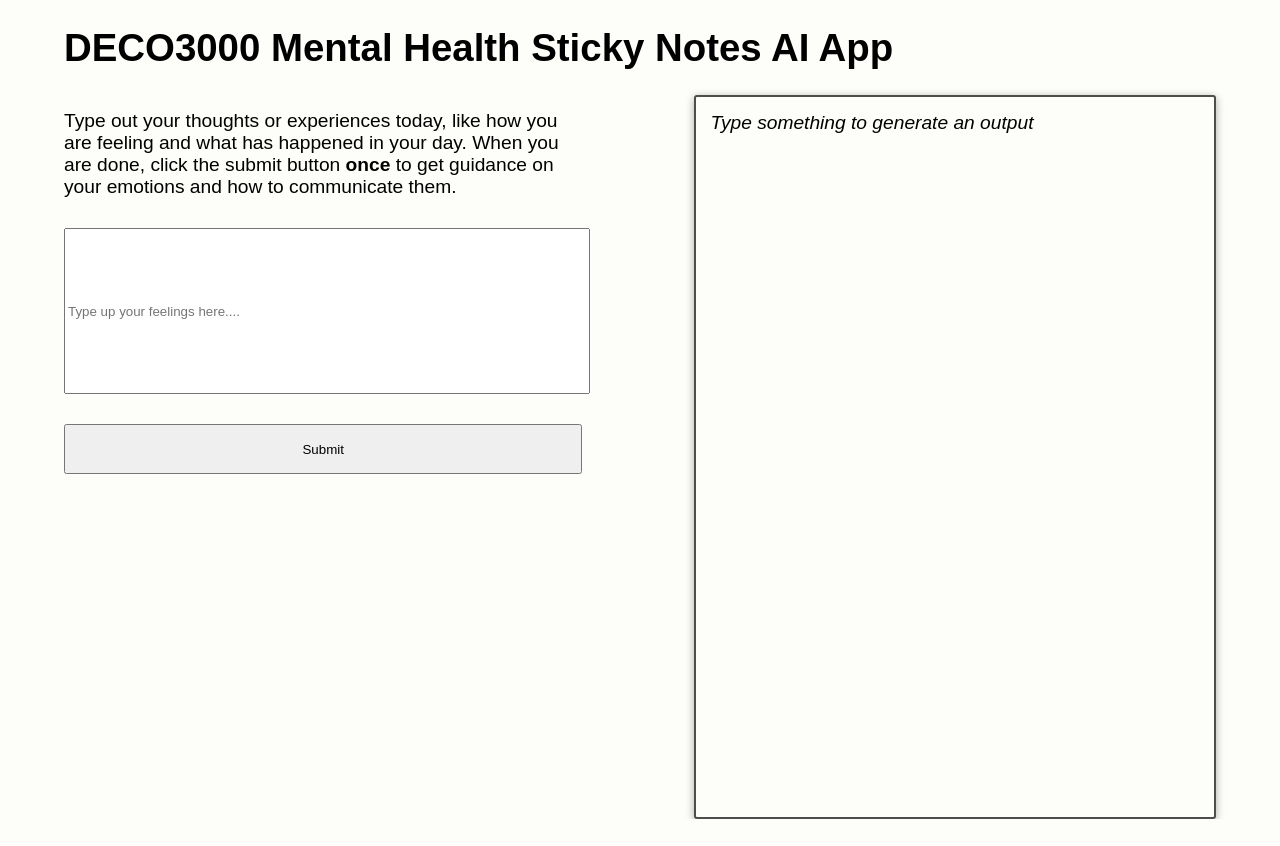
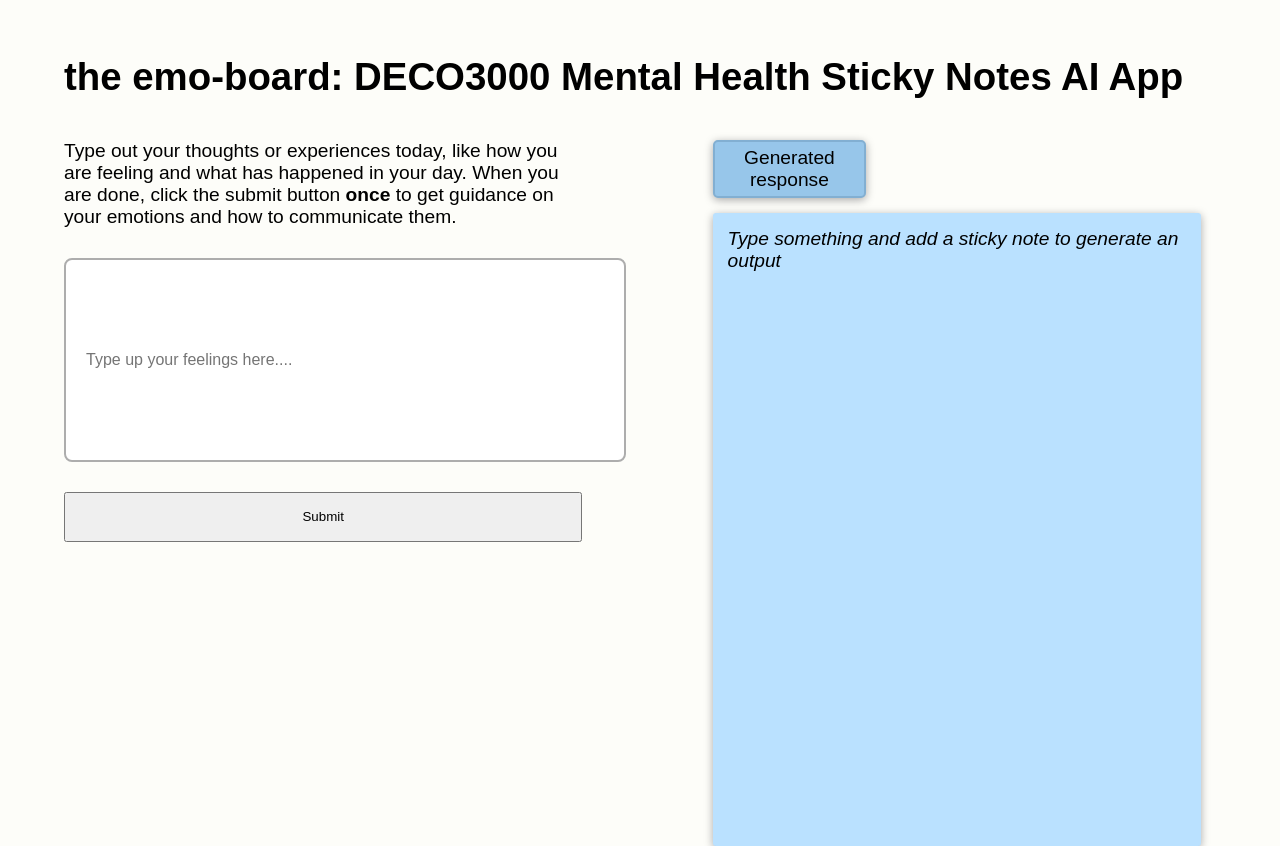
Before and after one commit to vawklee/DECO3000_Prototype, a Flask app: page / in a window 1280 px wide. Before the commit the page ends 819 px from the top, so only its background shows below. Run offline with Flask 3, Linux system fonts and the light colour scheme.

Commit message:
WIP styling

```diff
--- a/templates/index.html
+++ b/templates/index.html
@@ -2,12 +2,13 @@
 <html lang="en">
 <head>
     <meta charset="UTF-8">
-    <title>DECO3000 AI App</title>
+    <title>DECO3000 AI Prototype</title>
     <style>
         :root {
             --background: rgb(253, 253, 249);
             --pink: rgb(255, 186, 186);
             --purple: rgb(218, 186, 255);
+            --darkPurple: rgb(106, 71, 130);
             --blue: rgb(186, 225, 255);
             --green: rgb(199, 255, 186);
             --yellow: rgb(255, 252, 186);
@@ -22,6 +23,10 @@
             margin: auto;
         }
 
+        h1 {
+            margin-top: 55px;
+        }
+
         article {
             align-self: center;
             width: 100%;
@@ -31,49 +36,36 @@
         }
         article>section {
             width: 45%;
-            height: 90vh;
+            height: 88vh;
             flex-wrap: wrap;
         }
 
-        .outputSection {
-            overflow-y: scroll;
-            border: rgb(77, 77, 77) solid 2px;
+        .outputSection div {
+            /* border: rgb(77, 77, 77) solid 2px; */
             border-radius: 3px;
-            background-color: var(--background);
+            background-color: var(--blue);
             filter: drop-shadow(0px 2px 4px #a8a8a8);
-        }
-        .outputSection>div {
             margin: 15px;
         }
 
-        .popup {
-            display: none;
-            position: fixed;
-            z-index: 1;
-            left: 0;
-            top: 0;
-            width: 85%;
-            height: 85%;
-            overflow: auto;
-            background-color: rgb(77, 77, 77);
+        #outputLabel {
+            padding: 5px 10px;
+            width: 25%;
+            background-color: rgb(151, 198, 234);
+            border:rgb(130, 175, 210) solid 2px;
+            border-radius: 5px;
+            text-align: center;
         }
-        .stickModalContent {
-            background-color: blue;
-            margin: 15% auto;
-            padding: 20px;
-            border: 1px solid red;
-            width: 88%;
+
+        #stickyNotesContainer {
+            overflow-y: scroll;
+            height: 90%;
         }
-        .closeModal {
-            color: #aaa;
-            float: right;
-            font-size: 28px;
-            font-weight: bold;
+        #stickyNotesContainer>p {
+            margin: 15px;
         }
-        .closeModal:hover, .closeModal:focus {
-            color: black;
-            text-decoration: none;
-            cursor: pointer;
+        #stickNotesContainer>h2 {
+            color: red;
         }
 
         #stickyNoteDisplay {
@@ -82,14 +74,19 @@
             flex-direction: row;
             flex-wrap: wrap;
         }
+
+        /* styling for each sticky note */
         #stickyNoteDisplay>div {
             width: 200px;
             height: 200px;
             border-radius: 5px;
-            background-color: var(--purple);
             padding: 15px;
             margin: 5px;
+            background-color: #a8a8a8;
             filter: drop-shadow(3px 3px 3px #717171);
+        }
+        .activeSticky {
+            background-color: var(--purple);
         }
 
         form {
@@ -98,18 +95,27 @@
             margin: 15px 0;
         }
         input[type=text] {
+            padding: 20px;
+            font-size: medium;
             margin: 30px 0;
             height: 20vh;
             width: 100%;
+            border:#adadad solid 2px;
+            border-radius: 8px;
+        }
+        input[type=text]:focus {
+            border: var(--darkPurple) solid 2px;
         }
         input[type=submit] {
             height: 50px;
+            width: 100%;
+            align-self: center;
         }
     </style>
 </head>
 <body>
     <main>
-        <h1>DECO3000 Mental Health Sticky Notes AI App</h1>
+        <h1>the emo-board: DECO3000 Mental Health Sticky Notes AI App</h1>
         <!-- <p>Welcome to the sticky-note whiteboard!</p> -->
         <article>
             <section class="promptSection">
@@ -138,7 +144,8 @@
             </section>
             <section class="outputSection">
                 <!-- stickyNotesContainer is used for the output -->
-                <div id="stickyNotesContainer"><em>Type something to generate an output</em></div>
+                <div id="outputLabel">Generated response</div>
+                <div id="stickyNotesContainer"><p><em>Type something and add a sticky note to generate an output</em></p></div>
             </section>
         </article>
     </main>
@@ -155,7 +162,17 @@
             if (localSticky !== null) {
                 localSticky.forEach(function(stickyNote) {
                     let item = document.createElement('div');
+                    let currentDate = new Date().toDateString();
                     item.setAttribute('data-id', stickyNote.id);
+                    console.log('sticknote date', stickyNote.date);
+                    consolelog('todays date', currentDate);
+
+                    // if stickynote was made on the same day, make it purple, otherwise old sticky notes are grey
+                    if (stickyNote.date === currentDate) {
+                        item.className = "activeSticky";
+                    } else {
+                        item.className = "";
+                    }
 
                     let information = document.createElement('p');
                     information.innerHTML = `<p>${stickyNote.info}</p>`;
@@ -230,8 +247,46 @@
             input = input.replace(/<p><br>Wordware's Suggestion:([^<]*)<h1>/, '<h1>');
             input = input.replace(/<p><br>Wordware's Suggestion:([^<]*)<h2>/, '<h2>');
             input = input.replace(/<p><br>Wordware's Suggestion:([^<]*)<h3>/, '<h3>');
+
+            // let sections = input.split(/<h2> /).filter(Boolean);
+
             return input;
         }
+
+        // How to manage the emotions you are feeling
+        // How to commmunicate your emotions
+
+        // function checkDate() {
+        //     let localSticky = JSON.parse(localStorage.getItem('stickies'));
+        //     let currentDate = new Date().toDateString();
+
+        //     // if (localSticky !== null) {
+        //     //     localSticky.forEach(function(stickyNote) {
+        //     //         let item = document.createElement('div');
+        //     //         item.setAttribute('data-id', stickyNote.id);
+
+        //     //         let information = document.createElement('p');
+        //     //         information.innerHTML = `<p>${stickyNote.info}</p>`;
+
+        //     //         item.appendChild(information);
+        //     //         stickyNoteDisplay.appendChild(item);
+        //     //         stickyNoteForm.reset();
+        //     //     })
+        //     // } else {
+        //     //     console.log("sticky note display is currently empty");
+        //     // }
+        //     if (localSticky !== null) {
+        //         localSticky.forEach(function(stickyNote) {
+        //             console.log(stickyNote.id, stickyNote.info, stickyNote.date);
+        //             console.log('todays date', currentDate);
+        //             console.log(stickyNote.classList);
+        //             if (stickyNote.date = currentDate) {
+        //             }
+        //         })
+        //     } else {
+        //         console.log("sticky note display is currently empty");
+        //     }
+        // }
 
         // ---- TextBlob and Wordware Backend ----
         // This section handles the sending of form data to flask backend
@@ -241,6 +296,7 @@
             event.preventDefault();
             //get user input from form a sticky note)
             const userInput = document.getElementById('stickyNoteInput').value;
+            document.body.style.cursor = 'wait';
             // setTimeout(() => {
             //     console.log("Waited for 5 seconds");
             //     document.body.style.cursor = 'wait';
@@ -298,6 +354,7 @@
                     // stickyNotesContainer.innerHTML = convertedText;
                     stickyNotesContainer.innerHTML = cleanedOutput;
                     addStickyNote(userText);
+                    document.body.style.cursor = 'default';
                     // displayStickyNotes();
                 }
                 // closeModal();
@@ -307,6 +364,7 @@
             }
         }
         window.onload = displayStickyNotes();
+        // window.onload = checkDate();
     </script>
 </body>
 </html>
```
